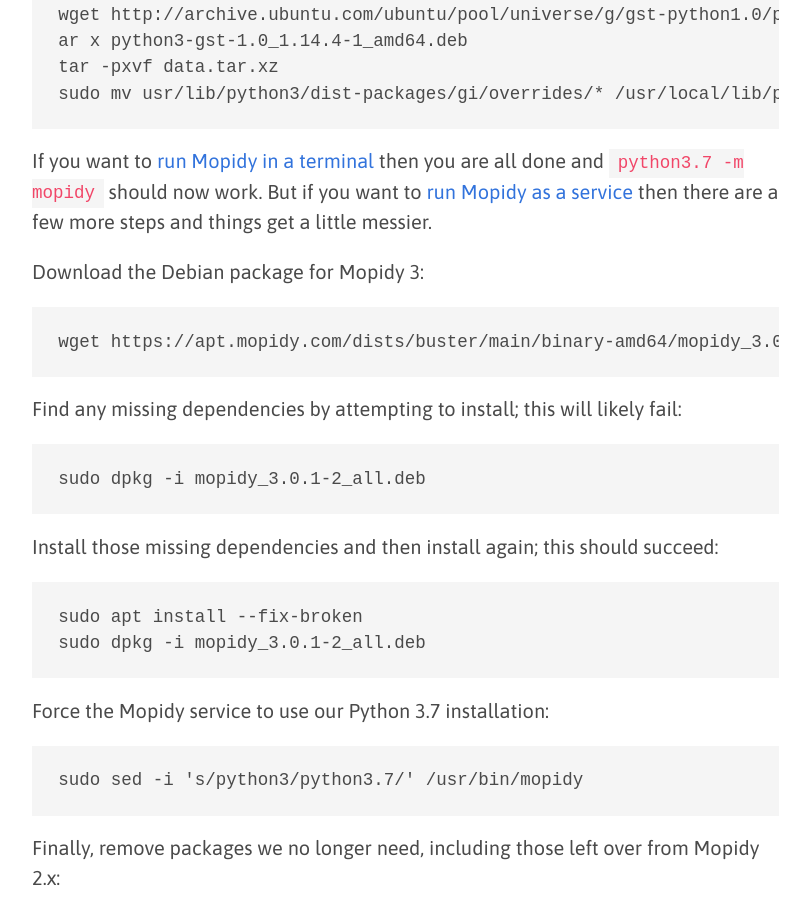
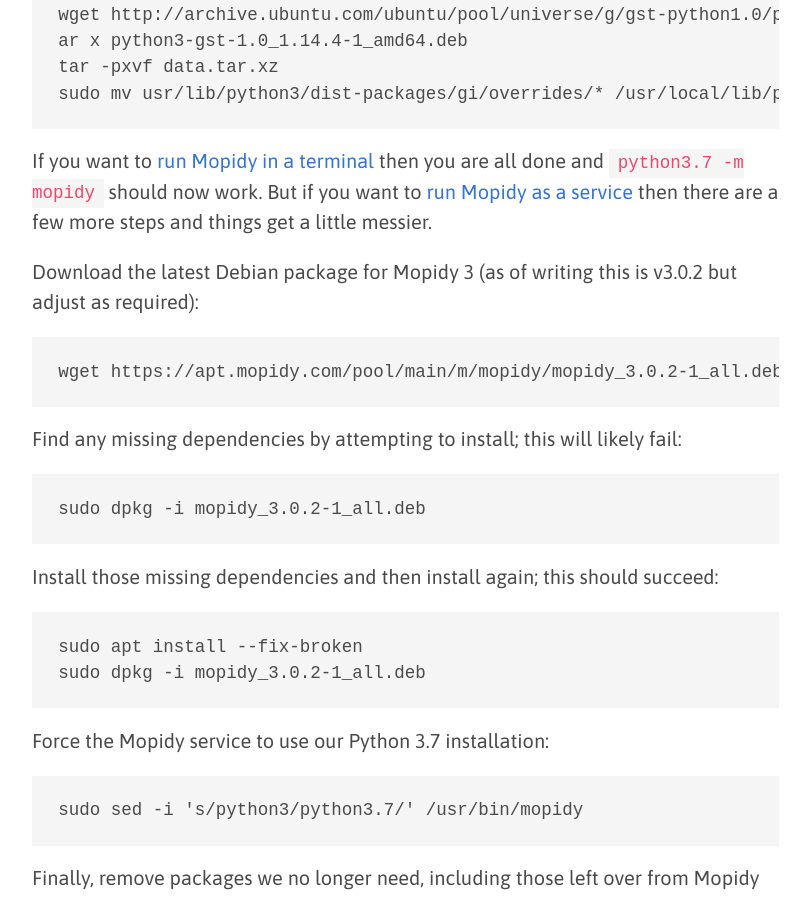
Before and after one commit to mopidy/website, a Jekyll site: the page built from _posts/2019-12-27-mopidy-3-faq.md, in a window 1280 px wide and 900 px high, scrolled down 4070 px. Shown: the whole window, without its empty margins (32-842 px from the left). Built offline with Jekyll 4.4.1, drawn with Linux system fonts in a browser that asks for light colours.

Commit message:
Update with mopidy_3.0.2-1_all.deb release
This will get old. Won't keep update this.

````diff
--- a/_posts/2019-12-27-mopidy-3-faq.md
+++ b/_posts/2019-12-27-mopidy-3-faq.md
@@ -155,23 +155,24 @@
 Mopidy as a service](https://docs.mopidy.com/en/latest/running/service/) then
 there are a few more steps and things get a little messier.
 
-Download the Debian package for Mopidy 3:
+Download the latest Debian package for Mopidy 3 (as of writing this is
+v3.0.2 but adjust as required):
 
 ```
-wget https://apt.mopidy.com/dists/buster/main/binary-amd64/mopidy_3.0.1-2_all.deb
+wget https://apt.mopidy.com/pool/main/m/mopidy/mopidy_3.0.2-1_all.deb
 ```
 
 Find any missing dependencies by attempting to install; this will likely fail:
 
 ```
-sudo dpkg -i mopidy_3.0.1-2_all.deb
+sudo dpkg -i mopidy_3.0.2-1_all.deb
 ```
 
 Install those missing dependencies and then install again; this should succeed:
 
 ```
 sudo apt install --fix-broken
-sudo dpkg -i mopidy_3.0.1-2_all.deb
+sudo dpkg -i mopidy_3.0.2-1_all.deb
 ```
 
 Force the Mopidy service to use our Python 3.7 installation:
````
